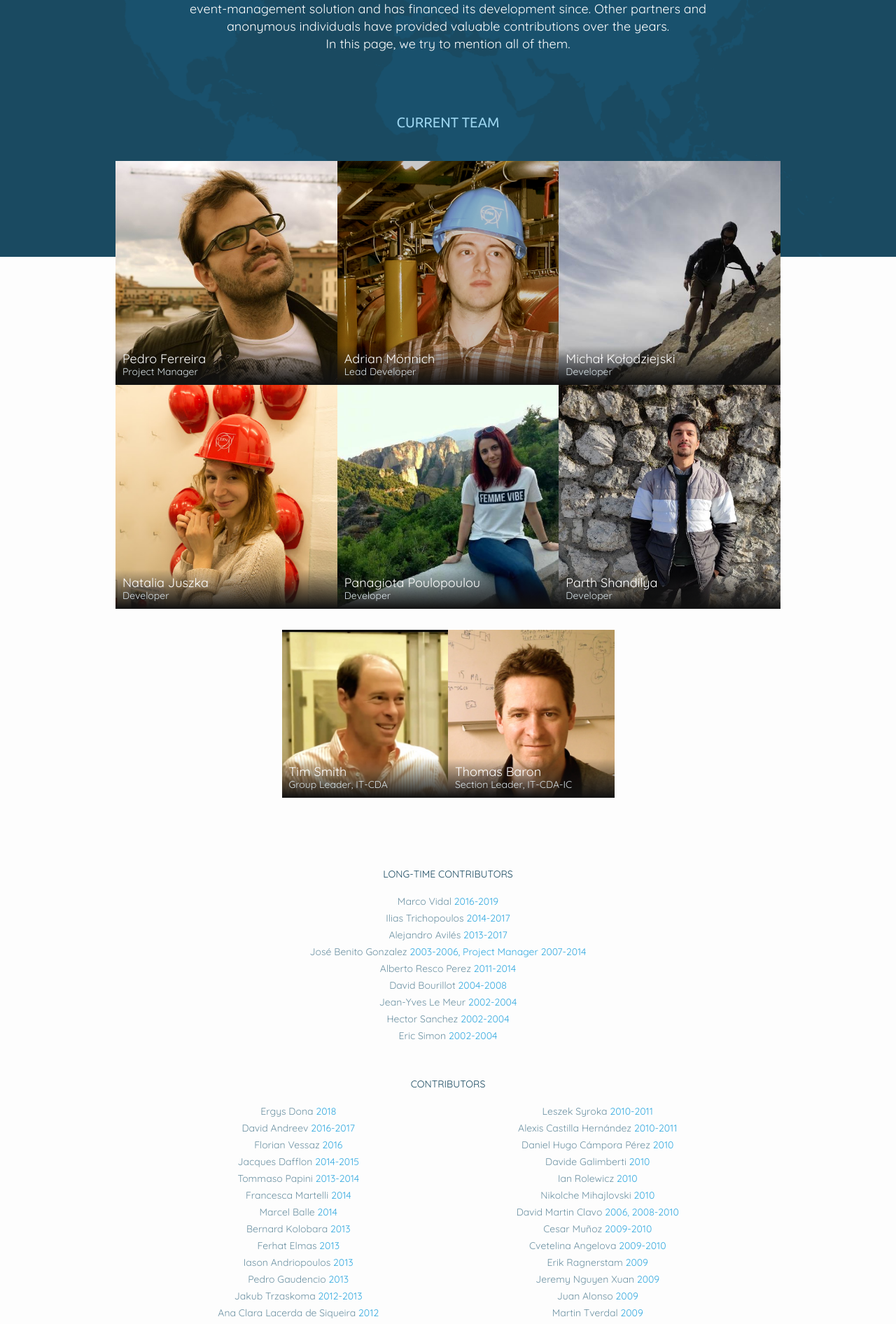
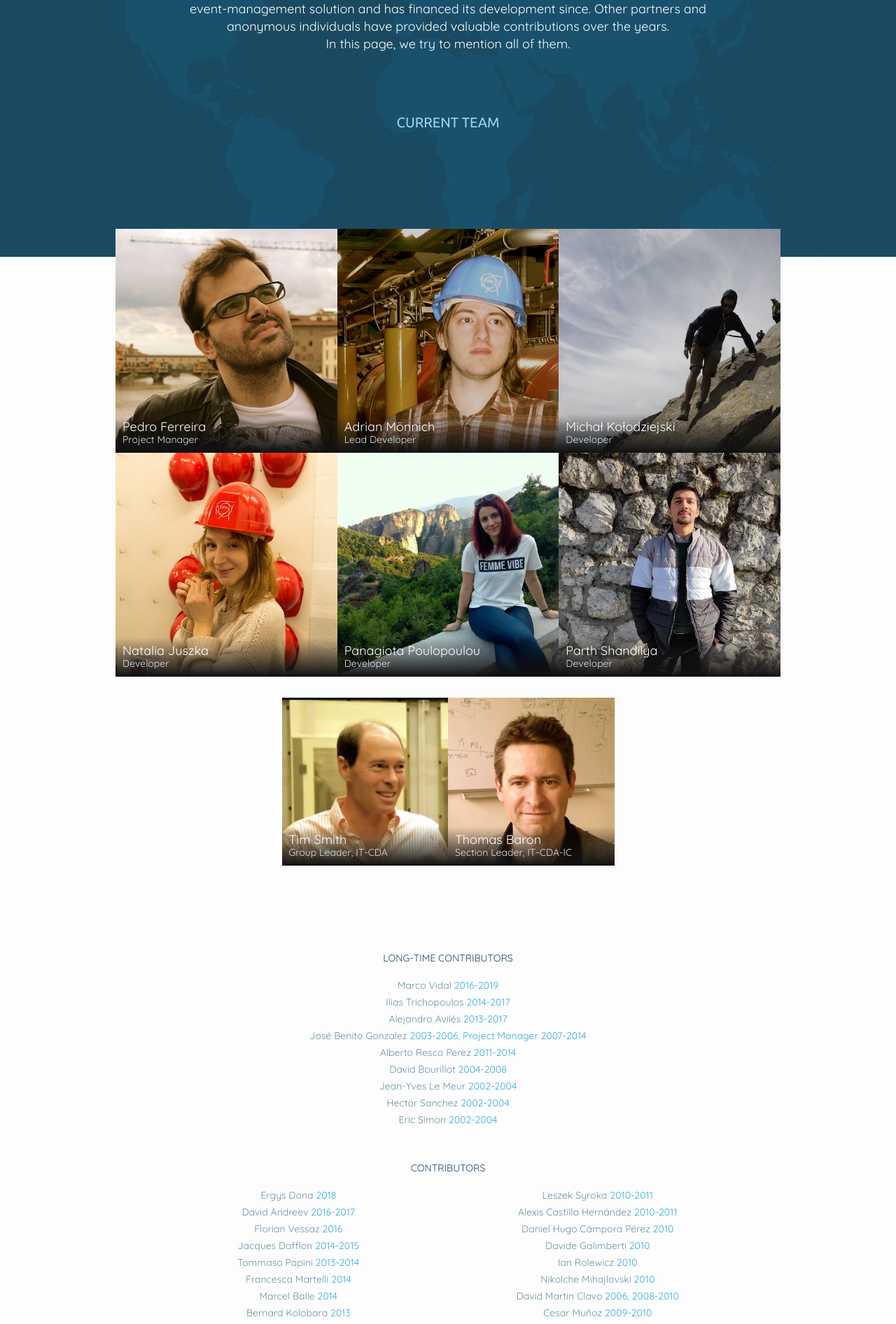
Before and after one commit to indico/indico.github.io, a Jekyll site: the page built from about_us.md, in a window 1280 px wide. Shown: the part 338-2230 px from the top of the page at 70% size. Built offline with Jekyll 4.4.1, drawn with Linux system fonts in a browser that asks for light colours; nearby versions of some CDN libraries; comment, search, counter and statistics services are not loaded.

Commit message:
Fix broken layout for many entries in current team

```diff
--- a/_layouts/about_us.html
+++ b/_layouts/about_us.html
@@ -13,6 +13,11 @@
                     <h2>CURRENT TEAM</h2>
                 </div>
             </div>
+        </div>
+    </div>
+</section>
+<section>
+    <div class="container">
         <div class="row about-team-wrapper">
             <div class="about-team-grid col-md-10 col-11 block-center-abs">
                 <div class="row justify-content-center">
@@ -34,7 +39,6 @@
                             </div>
                         </div>
                     {%- endfor -%}
-                    </div>
                 </div>
             </div>
         </div>
--- a/css/indico.scss
+++ b/css/indico.scss
@@ -1136,13 +1136,15 @@
  * About Us page
  */
 .about-team-wrapper {
-    margin-top: $spacing-unit;
-    position: relative;
+    margin-top: -40px;
+
+    @media(max-width: $md) {
+        margin-top: 20px;
+    }
 }
 
 .about-team-grid {
 
-    position: absolute;
     min-height: 420px;
 
     .team-member {
@@ -1190,15 +1192,9 @@
 }
 
 .about-us-main-section {
-    padding-top: calc(80 * #{$spacing-unit});
     text-align: center;
 
-    @media(min-width: $sm) {
-        padding-top: calc(37 * #{$spacing-unit});
-    }
-
     @media(min-width: $md) {
-        padding-top: calc(25 * #{$spacing-unit});
         text-align: left;
     }
 }
```
Lines whose indentation alone changed are shown as unchanged.
